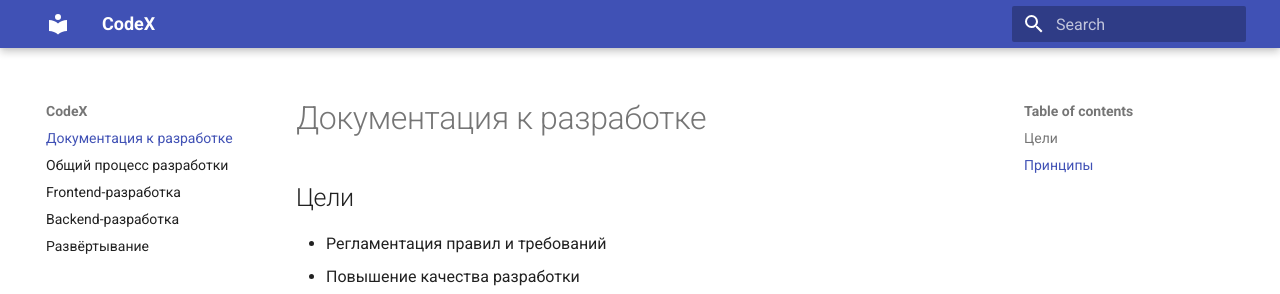
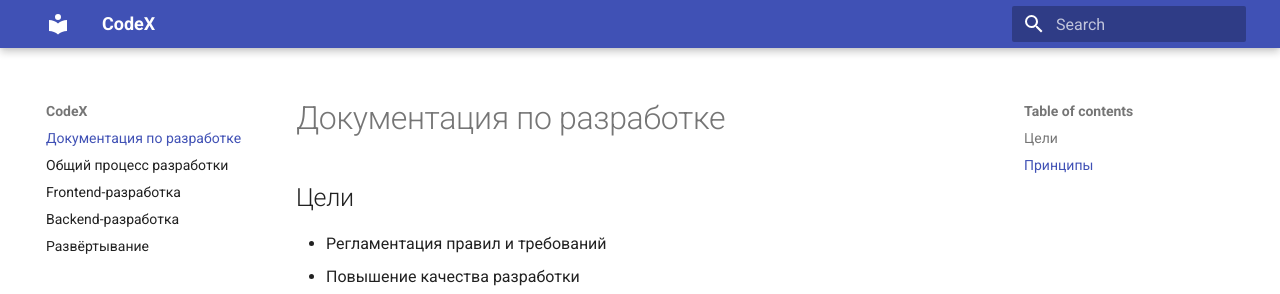
Before and after one commit to arawe-kg/arawe-kg.github.io, an MkDocs documentation site: the page built from docs/index.md, in a window 1280 px wide. Shown: the top 294 px of the page. Built offline with MkDocs 1.6.1 and Material for MkDocs 9.7.7, drawn with Linux system fonts in a browser that asks for light colours.

Commit message:
fix(index): fix word

```diff
--- a/docs/index.md
+++ b/docs/index.md
@@ -1,4 +1,4 @@
-# Документация к разработке
+# Документация по разработке
 
 ## Цели
 
```
